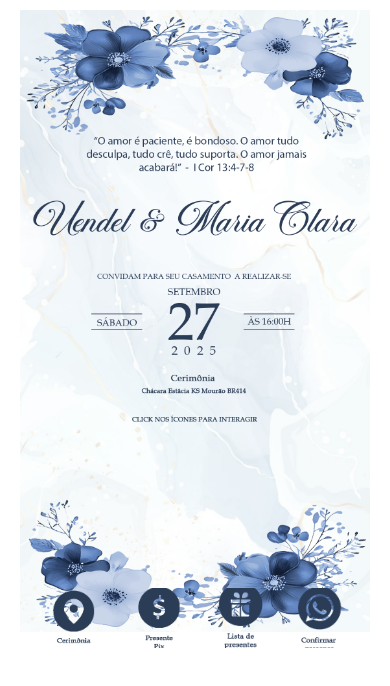
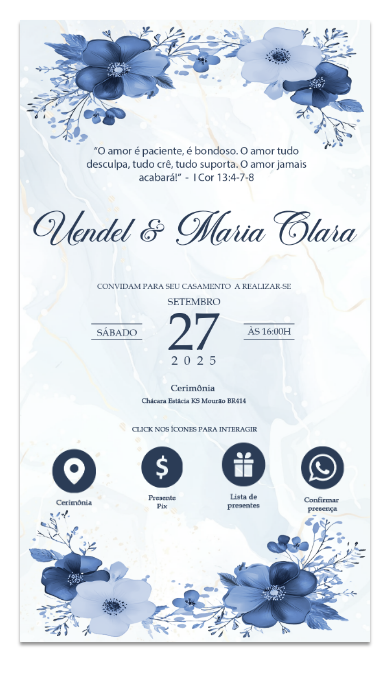
Before and after one commit to ffguiff/casamento, a plain HTML site: page index.html in a window 390 px wide. Drawn offline with Linux system fonts and the light colour scheme.

Commit message:
Add files via upload

```diff
--- a/css.css
+++ b/css.css
@@ -13,6 +13,7 @@ body{
 }
 .backgroud{
     width: 500px;
+    box-shadow: 0px 3px 3px rgb(147, 147, 147);
 }
 .img{
     cursor:pointer;
@@ -46,18 +47,19 @@ body{
     }
     .img{
         width: 60px;
-        height: 60px;
     }
     .container_icons{
-        bottom: 160px;
-        position: absolute;
         display:flex;
         justify-content: center; /* Centraliza horizontalmente */
         align-items: center; /* Centraliza verticalmente */
         gap: -15px; /* Espaço entre as divs */
-        margin: 20px;
+        margin: 8px;
+        transform: translate(0%, 100%);
     }
     .img1{
-        width: 70px;
+        width: 75px;
+    }
+    .container{
+        position: absolute;
     }
 }
--- a/index.html
+++ b/index.html
@@ -4,16 +4,18 @@
     <meta charset="UTF-8">
     <meta name="viewport" content="width=device-width, initial-scale=1.0">
     <title>Uendel & Maria clara</title>
-    <link  rel = " shortcut icon " href ="aliancas.png " />
+    <link  rel = " shortcut icon " href ="/aliancas.png " />
     <link rel="stylesheet" href="css.css">
 </head>
 <body>
-    <img class="backgroud" src="backgroud.png" type="img">
-    <div class="container_icons">
-        <img onclick="cerimonia()" class="img1" src="cerimonia.png" type="img">
-        <img class="img" src="pix.png" type="img" onclick="pix()">
-        <img class="img" src="listaDePresentes.png" type="img" onclick="presente()">
-        <img class="img" src="whatsapp.png" type="img" onclick="whatsapp()">
+    <div class="container">
+        <img class="backgroud" src="/backgroud.png" type="img">
+            <div class="container_icons">
+                <img onclick="cerimonia()" class="img1" src="/cerimonia.png" type="img">
+                <img class="img" src="/pix.png" type="img" onclick="pix()">
+                <img class="img" src="/listaDePresentes.png" type="img" onclick="presente()">
+                <img class="img" src="/whatsapp.png" type="img" onclick="whatsapp()">
+            </div>
     </div>
     <script type="text/javascript" src="script.js"></script>
 </body>
--- a/script.js
+++ b/script.js
@@ -2,7 +2,7 @@ function cerimonia(){
     window.open("https://www.google.com/maps/place/16%C2%B009'31.1%22S+48%C2%B054'31.0%22W/@-16.158638,-48.908615,17z/data=!3m1!4b1!4m4!3m3!8m2!3d-16.158638!4d-48.908615?entry=ttu&g_ep=EgoyMDI1MDMxMi4wIKXMDSoASAFQAw%3D%3D", '_blank')
 }
 function pix(){
-    window.open("")
+    window.open("https://nubank.com.br/cobrar/oqgdx/67d4d527-4901-47d5-8c97-57244533e701")
 }
 function presente(){
     window.open("")
```
